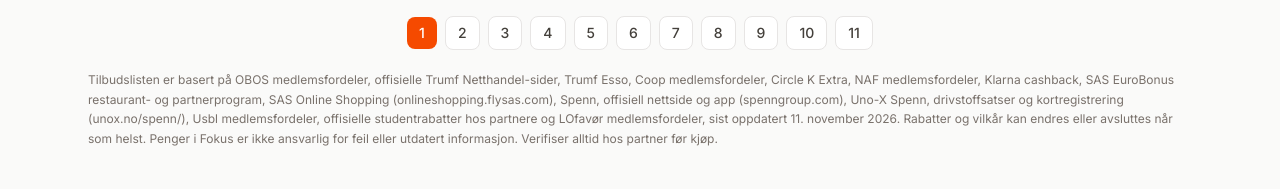
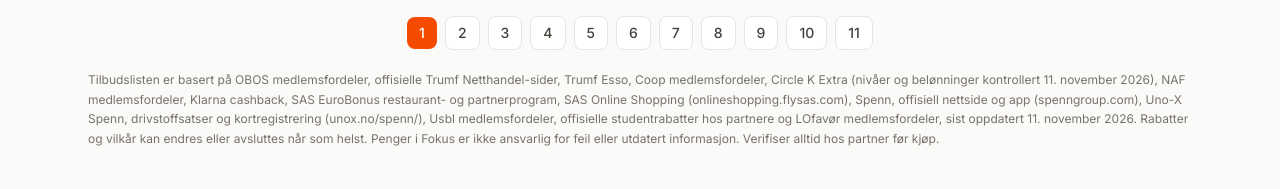
Before and after one commit to aasen99/pengerifokus, a Next.js app: page /tilbud in a window 1280 px wide. Shown: the part 2362-2551 px from the top of the page. Built offline with nearby package versions, Linux system fonts and the light colour scheme; no server answers.

Commit message:
Presiser kildekontroll for Circle K Extra 11. november

```diff
--- a/src/data/tilbud-meta.ts
+++ b/src/data/tilbud-meta.ts
@@ -9,7 +9,7 @@ export const tilbudListMeta = {
     "offisielle Trumf Netthandel-sider",
     "Trumf Esso",
     "Coop medlemsfordeler",
-    "Circle K Extra",
+    "Circle K Extra (nivåer og belønninger kontrollert 11. november 2026)",
     "NAF medlemsfordeler",
     "Klarna cashback",
     "SAS EuroBonus restaurant- og partnerprogram",
```
